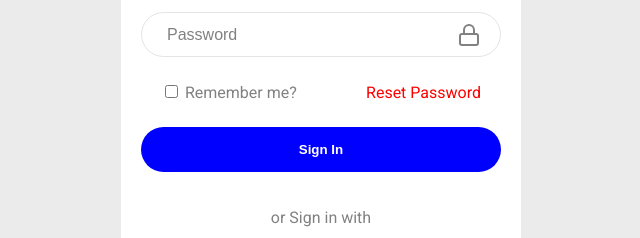
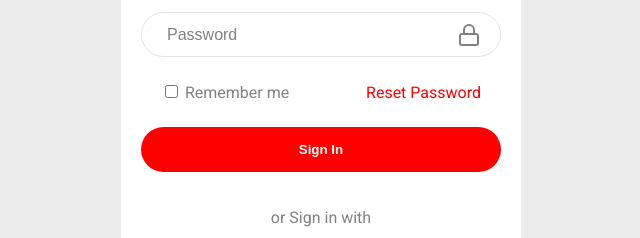
Before and after one commit to lauraduarte6/signinform, a plain HTML site: page index.html in a window 1280 px wide. Shown: the part 277-515 px from the top of the page, without its empty margins (319-959 px from the left). Drawn offline with nearby package versions, Linux system fonts and the light colour scheme.

Commit message:
Sign in form

```diff
--- a/index.html
+++ b/index.html
@@ -23,7 +23,7 @@
             <div class="options-container">
                 <div class="checkbox-container">
                     <input type="checkbox" name="remember" id="remember">
-                    <label for="remember">Remember me?</label>
+                    <label for="remember">Remember me</label>
                 </div><a href="google.com">Reset Password</a>
             </div>
             <input type="submit" value="Sign In">
--- a/style.css
+++ b/style.css
@@ -36,7 +36,7 @@ form .input-container input, input[type=submit] {
 
 form input[type="submit"] {
     border: 0;
-    background: blue;
+    background: red;
     color: white;
     font-weight: bold;
     margin-bottom: 20px;
```
